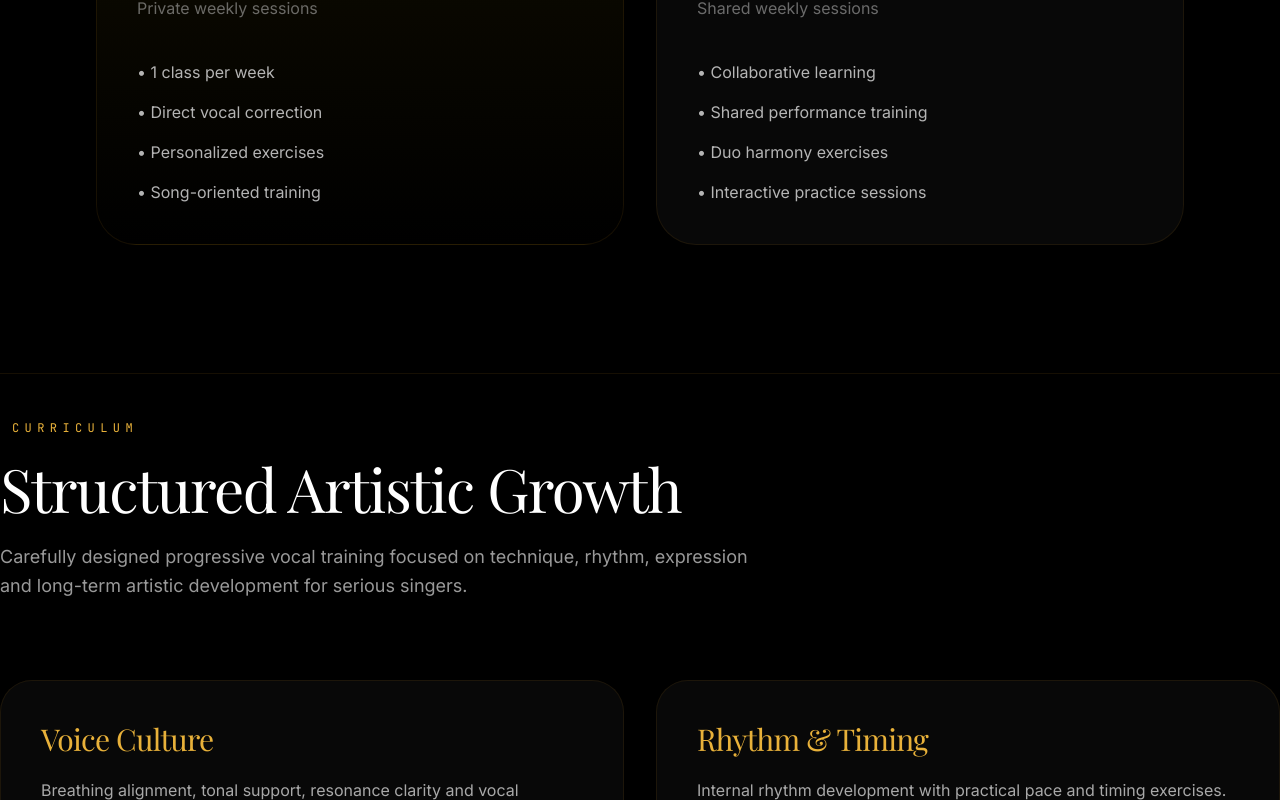
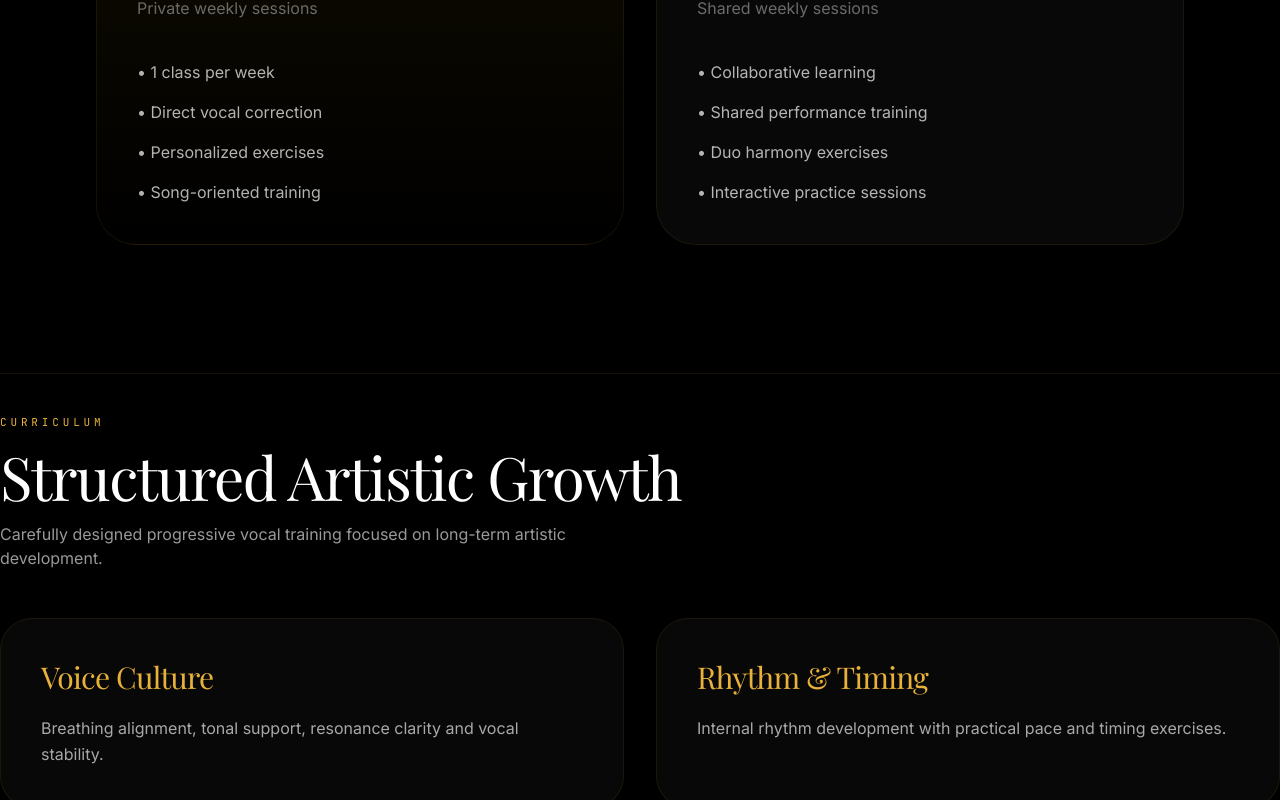
Before and after one commit to assmitha2004/ASM-academy, a React (Vite) app in the folder client/: page /classes in a window 1280 px wide. Shown: the part 1505-2305 px from the top of the page. Built offline with nearby package versions, Linux system fonts and the light colour scheme; no server answers; a web font is replaced by a local one.

Commit message:
Update ClassesPage.jsx

```diff
--- a/client/src/pages/ClassesPage.jsx
+++ b/client/src/pages/ClassesPage.jsx
@@ -322,7 +322,7 @@ const scrollToCurriculum = () => {
 p-3 lg:p-5
                     "
                   >
-                    <item.icon className="h-4 w-4 lg:h-5 lg:w-5text-gold-400 mb-4" />
+                   <item.icon className="h-4 w-4 lg:h-5 lg:w-5 text-gold-400 mb-4" />
 
                     <p className="text-xs lg:text-sm text-white/70">
                       {item.label}
@@ -595,29 +595,47 @@ p-3 lg:p-5
   <div className="container-premium">
 
     {/* HEADER — same structure as Fee Structure */}
-    <div className="mb-20" pl-4>
-    <span className="inline-block translate-x-3 text-xs uppercase tracking-[0.45em] text-gold-400 font-mono">
+    <div className="mb-12 px-6 sm:px-0">
+
+  <span
+    className="
+      block
+      text-[11px]
+      uppercase
+      tracking-[0.35em]
+      text-gold-400
+      font-mono
+    "
+  >
     Curriculum
   </span>
 
-      <h2 className="text-5xl md:text-6xl font-display mt-5">
+  <h2
+    className="
+      mt-4
+      text-3xl
+      sm:text-4xl
+      md:text-6xl
+      font-display
+      leading-tight
+    "
+  >
     Structured Artistic Growth
   </h2>
 
   <p
     className="
-          mt-6
-          max-w-3xl
+      mt-4
+      text-sm
+      sm:text-base
       text-white/60
       leading-relaxed
-          text-lg
+      max-w-xl
     "
   >
-        Carefully designed progressive vocal training
-        focused on technique, rhythm, expression and
-        long-term artistic development for serious
-        singers.
+    Carefully designed progressive vocal training focused on long-term artistic development.
   </p>
+
 </div>
 
     {/* CARDS */}
```
Lines whose indentation alone changed are shown as unchanged.
